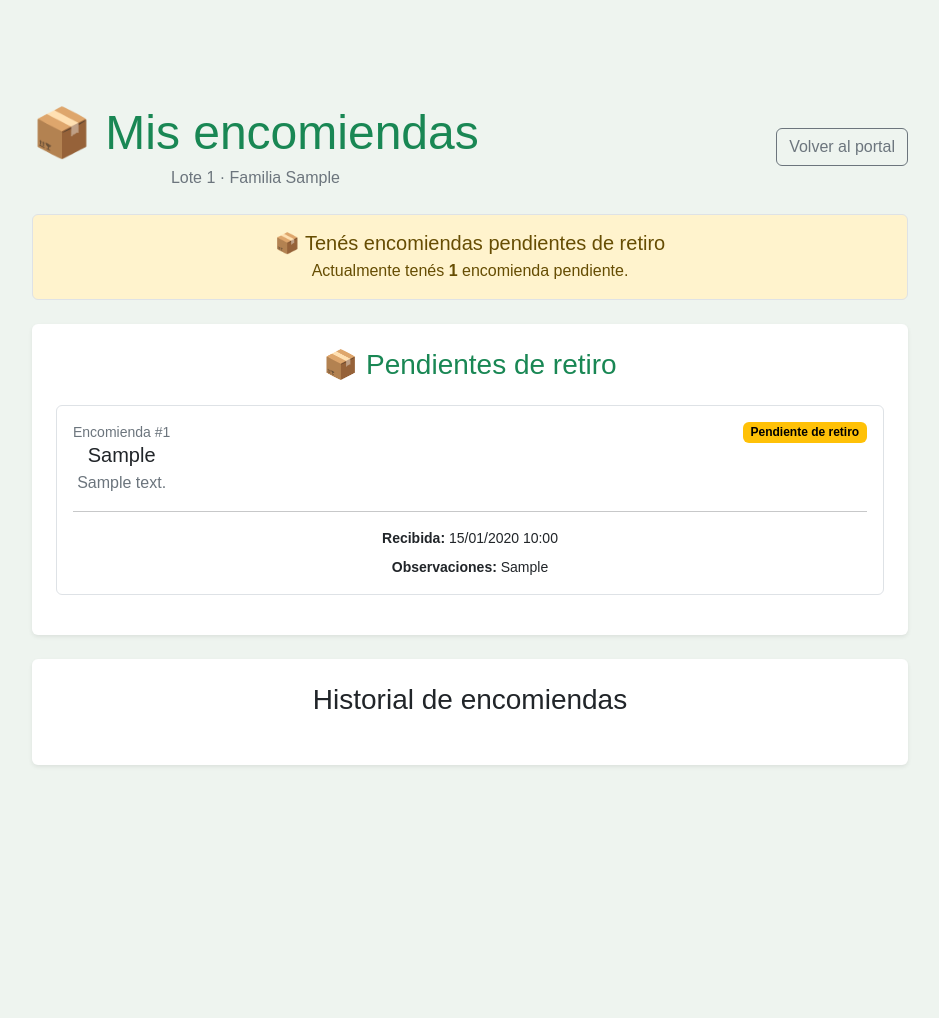
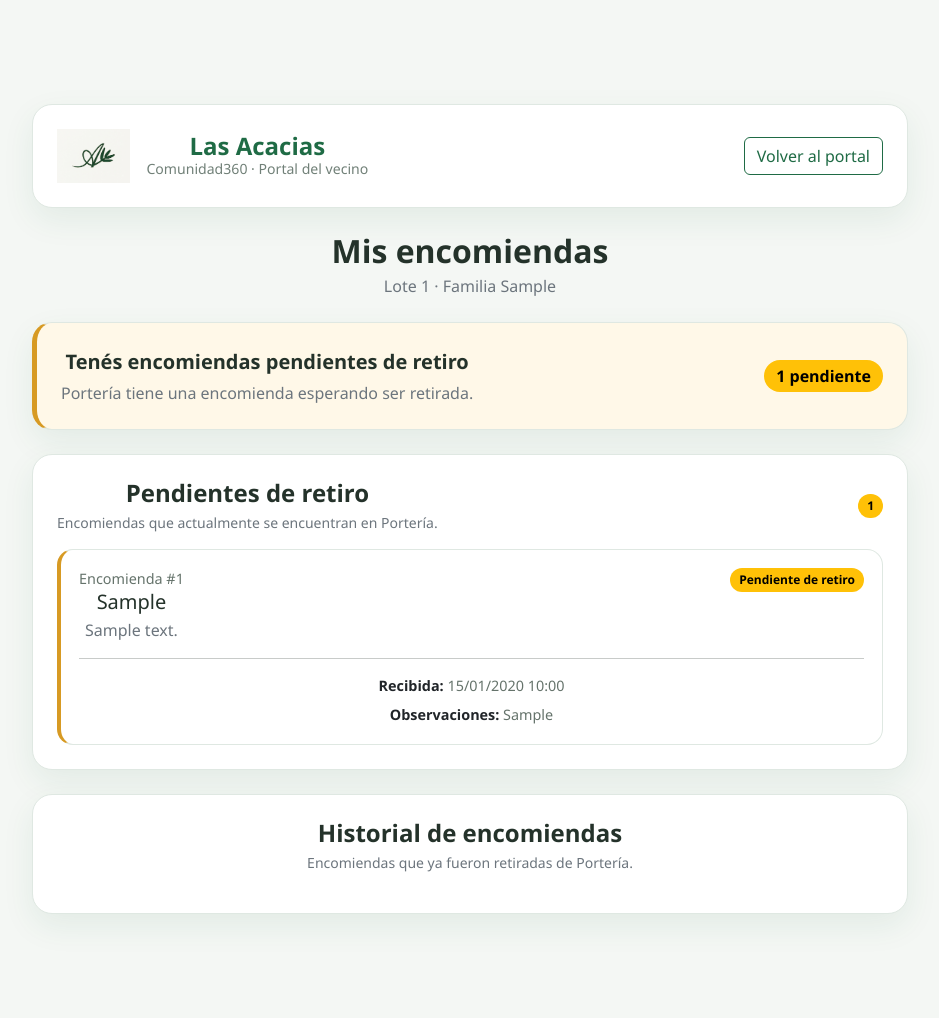
Before and after one commit to rodrigocesantiago-arg/LasAcaciasHudson, a Django app: page /mis-encomiendas/ in a window 1280 px wide. Shown: the whole page, without its empty margins (170-1109 px from the left). Before the commit the page ends 766 px from the top, so only its background shows below. Run offline with Django 5.2, Linux system fonts and the light colour scheme; a user stored in the database is signed in; tables that the repository leaves empty hold one stand-in row (values such as "Sample post").

Commit message:
Redisenar encomiendas del vecino

```diff
--- a/backend/core/templates/core/mis_encomiendas.html
+++ b/backend/core/templates/core/mis_encomiendas.html
@@ -1,180 +1,129 @@
 {% load static %}
-
 <!DOCTYPE html>
 <html lang="es">
 <head>
 <meta charset="UTF-8">
 <meta name="viewport" content="width=device-width, initial-scale=1.0">
-    <title>Mis encomiendas - Comunidad360</title>
-
+<title>Mis encomiendas - Las Acacias</title>
 <link href="https://cdn.jsdelivr.net/npm/bootstrap@5.3.7/dist/css/bootstrap.min.css" rel="stylesheet">
 <link rel="stylesheet" href="{% static 'core/css/styles.css' %}">
+<style>
+:root{--verde:#1f6b45;--verde-oscuro:#155236;--verde-suave:#eaf4ee;--fondo:#f4f7f4;--texto:#24322a;--borde:#dfe8e2;--ambar:#d79a23;--ambar-suave:#fff8e8}
+body{background:var(--fondo);color:var(--texto);font-family:"Segoe UI",Arial,sans-serif}
+.topbar,.panel{background:#fff;border:1px solid var(--borde);border-radius:20px;box-shadow:0 12px 32px rgba(31,107,69,.08)}
+.brand-logo{height:54px;width:auto}.brand-title{font-weight:750;color:var(--verde);line-height:1.05}.brand-sub{color:#718078;font-size:.88rem}
+.page-title,.section-title{font-weight:750}.btn-outline-success{color:var(--verde);border-color:var(--verde)}.btn-outline-success:hover{background:var(--verde);border-color:var(--verde)}
+.summary-pending{background:var(--ambar-suave);border-left:5px solid var(--ambar)}.summary-ok{background:var(--verde-suave);border-left:5px solid var(--verde)}
+.package{border:1px solid var(--borde);border-radius:16px;background:#fff;padding:18px}.package+.package{margin-top:14px}
+.package-pending{border-left:4px solid var(--ambar)}
+.package-history{background:#fbfcfb}
+.badge{border-radius:999px;padding:.5em .75em}
+.meta{font-size:.9rem;color:#65736b}.empty-state{background:#f8faf8;border:1px dashed #cfdad3;border-radius:14px;padding:22px;text-align:center;color:#6b7871}
+@media(max-width:767px){.brand-logo{height:44px}.topbar,.panel{border-radius:16px}.package{padding:15px}}
+</style>
 </head>
-
 <body>
 <div class="container py-4">
 
-    <!-- ENCABEZADO -->
-    <div class="d-flex justify-content-between align-items-center mb-4">
+<header class="topbar p-3 p-md-4 mb-4">
+<div class="d-flex justify-content-between align-items-center flex-wrap gap-3">
+<div class="d-flex align-items-center gap-3">
+<img src="{% static 'core/img/las_acacias_logo.png' %}" class="brand-logo" alt="Las Acacias">
 <div>
-            <h1 class="text-success mb-1">📦 Mis encomiendas</h1>
-            <div class="text-secondary">
-                Lote {{ lote.numero }} · Familia {{ lote.apellido_familia }}
+<div class="brand-title fs-4">Las Acacias</div>
+<div class="brand-sub">Comunidad360 · Portal del vecino</div>
 </div>
 </div>
+<a href="{% url 'portal' %}" class="btn btn-outline-success">Volver al portal</a>
+</div>
+</header>
 
-        <a href="{% url 'portal' %}" class="btn btn-outline-secondary">
-            Volver al portal
-        </a>
+<div class="mb-4">
+<h1 class="page-title h2 mb-1">Mis encomiendas</h1>
+<div class="text-secondary">Lote {{ lote.numero }} · Familia {{ lote.apellido_familia }}</div>
 </div>
 
-    <!-- RESUMEN -->
 {% if cantidad_pendientes > 0 %}
-        <div class="alert alert-warning border mb-4">
-            <h5 class="mb-1">📦 Tenés encomiendas pendientes de retiro</h5>
+<section class="panel summary-pending p-3 p-md-4 mb-4">
+<div class="d-flex align-items-center justify-content-between flex-wrap gap-3">
 <div>
-                Actualmente tenés
-                <strong>{{ cantidad_pendientes }}</strong>
-                {% if cantidad_pendientes == 1 %}
-                    encomienda pendiente.
+<div class="fw-bold fs-5">Tenés encomiendas pendientes de retiro</div>
+<div class="text-secondary mt-1">Portería tiene {% if cantidad_pendientes == 1 %}una encomienda esperando ser retirada.{% else %}{{ cantidad_pendientes }} encomiendas esperando ser retiradas.{% endif %}</div>
+</div>
+<span class="badge text-bg-warning fs-6">{{ cantidad_pendientes }} pendiente{% if cantidad_pendientes != 1 %}s{% endif %}</span>
+</div>
+</section>
 {% else %}
-                    encomiendas pendientes.
-                {% endif %}
-            </div>
-        </div>
-    {% else %}
-        <div class="alert alert-success border mb-4">
-            ✅ No tenés encomiendas pendientes de retiro.
-        </div>
+<section class="panel summary-ok p-3 p-md-4 mb-4">
+<div class="fw-bold">No tenés encomiendas pendientes de retiro.</div>
+<div class="text-secondary small mt-1">Cuando Portería registre una nueva encomienda, aparecerá en esta sección.</div>
+</section>
 {% endif %}
 
-    <!-- ENCOMIENDAS PENDIENTES -->
-    <div class="card shadow-sm border-0 mb-4">
-        <div class="card-body p-4">
-            <h3 class="text-success mb-4">📦 Pendientes de retiro</h3>
+<section class="panel p-3 p-md-4 mb-4">
+<div class="d-flex justify-content-between align-items-center flex-wrap gap-2 mb-3">
+<div>
+<h2 class="section-title h4 mb-1">Pendientes de retiro</h2>
+<div class="text-secondary small">Encomiendas que actualmente se encuentran en Portería.</div>
+</div>
+{% if cantidad_pendientes > 0 %}<span class="badge text-bg-warning">{{ cantidad_pendientes }}</span>{% endif %}
+</div>
 
 {% for encomienda in encomiendas %}
 {% if encomienda.estado == "pendiente" %}
-                    <div class="border rounded p-3 mb-3">
-                        <div class="d-flex justify-content-between align-items-start">
+<div class="package package-pending">
+<div class="d-flex justify-content-between align-items-start flex-wrap gap-2">
 <div>
-                                <div class="text-secondary small">
-                                    Encomienda #{{ encomienda.id }}
+<div class="meta">Encomienda #{{ encomienda.id }}</div>
+<h3 class="h5 mb-1">{{ encomienda.remitente }}</h3>
+{% if encomienda.descripcion %}<div class="text-secondary">{{ encomienda.descripcion }}</div>{% endif %}
 </div>
-
-                                <h5 class="mb-1">{{ encomienda.remitente }}</h5>
-
-                                {% if encomienda.descripcion %}
-                                    <div class="text-secondary">
-                                        {{ encomienda.descripcion }}
+<span class="badge text-bg-warning">Pendiente de retiro</span>
+</div>
+<hr>
+<div class="meta"><strong class="text-dark">Recibida:</strong> {{ encomienda.fecha_recepcion|date:"d/m/Y H:i" }}</div>
+{% if encomienda.observaciones %}<div class="meta mt-2"><strong class="text-dark">Observaciones:</strong> {{ encomienda.observaciones }}</div>{% endif %}
 </div>
 {% endif %}
-                            </div>
-
-                            <span class="badge text-bg-warning">
-                                Pendiente de retiro
-                            </span>
-                        </div>
-
-                        <hr>
-
-                        <div class="small">
-                            <strong>Recibida:</strong>
-                            {{ encomienda.fecha_recepcion|date:"d/m/Y H:i" }}
-                        </div>
-
-                        {% if encomienda.observaciones %}
-                            <div class="small mt-2">
-                                <strong>Observaciones:</strong>
-                                {{ encomienda.observaciones }}
-                            </div>
-                        {% endif %}
-                    </div>
-                {% endif %}
-            {% empty %}
-                <div class="text-secondary">
-                    No hay encomiendas registradas.
-                </div>
 {% endfor %}
 
 {% if cantidad_pendientes == 0 %}
-                <div class="text-secondary">
-                    No hay encomiendas pendientes de retiro.
+<div class="empty-state">No hay encomiendas pendientes de retiro.</div>
+{% endif %}
+</section>
+
+<section class="panel p-3 p-md-4">
+<div class="mb-3">
+<h2 class="section-title h4 mb-1">Historial de encomiendas</h2>
+<div class="text-secondary small">Encomiendas que ya fueron retiradas de Portería.</div>
 </div>
-            {% endif %}
-        </div>
-    </div>
-
-    <!-- HISTORIAL -->
-    <div class="card shadow-sm border-0">
-        <div class="card-body p-4">
-            <h3 class="mb-4">Historial de encomiendas</h3>
 
 {% for encomienda in encomiendas %}
 {% if encomienda.estado == "entregada" %}
-                    <div class="border rounded p-3 mb-3">
-                        <div class="d-flex justify-content-between align-items-start">
+<div class="package package-history">
+<div class="d-flex justify-content-between align-items-start flex-wrap gap-2">
 <div>
-                                <div class="text-secondary small">
-                                    Encomienda #{{ encomienda.id }}
+<div class="meta">Encomienda #{{ encomienda.id }}</div>
+<h3 class="h5 mb-1">{{ encomienda.remitente }}</h3>
+{% if encomienda.descripcion %}<div class="text-secondary">{{ encomienda.descripcion }}</div>{% endif %}
 </div>
-
-                                <h5 class="mb-1">{{ encomienda.remitente }}</h5>
-
-                                {% if encomienda.descripcion %}
-                                    <div class="text-secondary">
-                                        {{ encomienda.descripcion }}
+<span class="badge text-bg-success">Entregada</span>
+</div>
+<hr>
+<div class="row g-3">
+<div class="col-md-6"><div class="small fw-semibold">Recibida</div><div class="meta">{{ encomienda.fecha_recepcion|date:"d/m/Y H:i" }}</div></div>
+<div class="col-md-6"><div class="small fw-semibold">Entregada</div><div class="meta">{% if encomienda.fecha_entrega %}{{ encomienda.fecha_entrega|date:"d/m/Y H:i" }}{% else %}—{% endif %}</div></div>
+</div>
+{% if encomienda.retirado_por %}<div class="meta mt-3"><strong class="text-dark">Retirada por:</strong> {{ encomienda.retirado_por }}</div>{% endif %}
+{% if encomienda.observaciones %}<div class="meta mt-2"><strong class="text-dark">Observaciones:</strong> {{ encomienda.observaciones }}</div>{% endif %}
 </div>
 {% endif %}
-                            </div>
+{% endfor %}
 
-                            <span class="badge text-bg-success">Entregada</span>
-                        </div>
-
-                        <hr>
-
-                        <div class="row">
-                            <div class="col-md-6 mb-2">
-                                <strong>Recibida</strong>
-                                <div class="text-secondary">
-                                    {{ encomienda.fecha_recepcion|date:"d/m/Y H:i" }}
-                                </div>
-                            </div>
-
-                            <div class="col-md-6 mb-2">
-                                <strong>Entregada</strong>
-                                <div class="text-secondary">
-                                    {% if encomienda.fecha_entrega %}
-                                        {{ encomienda.fecha_entrega|date:"d/m/Y H:i" }}
-                                    {% else %}
-                                        -
+{% if not encomiendas %}
+<div class="empty-state">Todavía no hay historial de encomiendas.</div>
 {% endif %}
-                                </div>
-                            </div>
-                        </div>
-
-                        {% if encomienda.retirado_por %}
-                            <div class="mt-2">
-                                <strong>Retirada por:</strong>
-                                {{ encomienda.retirado_por }}
-                            </div>
-                        {% endif %}
-
-                        {% if encomienda.observaciones %}
-                            <div class="mt-2">
-                                <strong>Observaciones:</strong>
-                                {{ encomienda.observaciones }}
-                            </div>
-                        {% endif %}
-                    </div>
-                {% endif %}
-            {% empty %}
-                <div class="text-secondary">
-                    Todavía no hay historial de encomiendas.
-                </div>
-            {% endfor %}
-        </div>
-    </div>
+</section>
 
 </div>
 </body>
```
Lines whose indentation alone changed are shown as unchanged.
